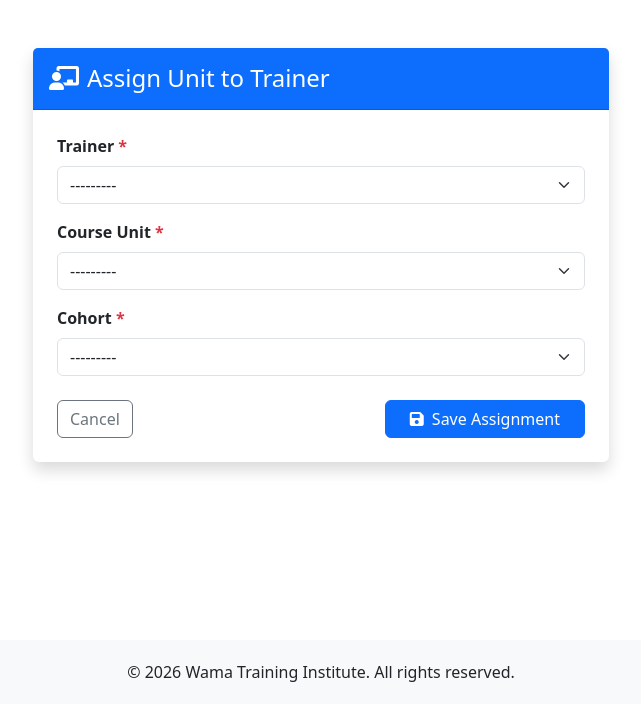
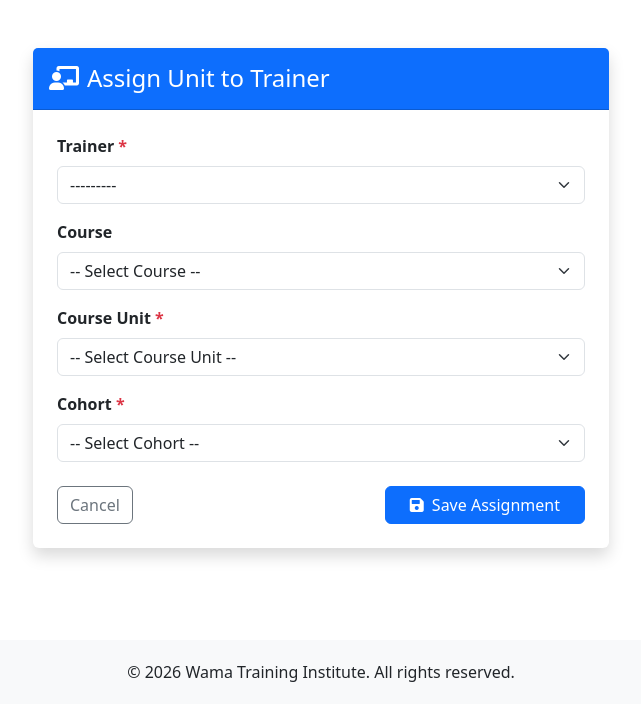
Before and after one commit to Kipkerich/learning-management-system, a Django app: page /results/assignments/create/ in a window 1280 px wide. Shown: the part 96-800 px from the top of the page, without its empty margins (319-960 px from the left). Run offline with Django 5.2, Linux system fonts and the light colour scheme; a user stored in the database is signed in; data comes from the database, SQL or seed files in the repository; both versions use the stored data as it was after the commit; data that the repository does not hold is empty.

Commit message:
Add courses dashboard card and course unit filtering for trainer assignments
Co-authored-by: Kipkerich <91955981+Kipkerich@users.noreply.github.com>

```diff
--- a/lms/results/forms.py
+++ b/lms/results/forms.py
@@ -6,13 +6,19 @@ from accounts.models import Cohort, StudentProfile
 
 class TrainerUnitAssignmentForm(forms.ModelForm):
     trainer = forms.ModelChoiceField(
-        queryset=User.objects.filter(is_active=True),
+        queryset=User.objects.filter(is_active=True, userprofile__user_type='trainer'),
         widget=forms.Select(attrs={'class': 'form-select'}),
         label="Select Trainer"
     )
+    course = forms.ModelChoiceField(
+        queryset=Course.objects.all(),
+        widget=forms.Select(attrs={'class': 'form-select', 'id': 'id_course'}),
+        label="Select Course",
+        required=False
+    )
     unit = forms.ModelChoiceField(
         queryset=Unit.objects.all().select_related('course'),
-        widget=forms.Select(attrs={'class': 'form-select'}),
+        widget=forms.Select(attrs={'class': 'form-select', 'id': 'id_unit'}),
         label="Select Course Unit"
     )
     cohort = forms.ModelChoiceField(
@@ -23,7 +29,17 @@ class TrainerUnitAssignmentForm(forms.ModelForm):
 
     class Meta:
         model = TrainerUnitAssignment
-        fields = ['trainer', 'unit', 'cohort']
+        fields = ['trainer', 'course', 'unit', 'cohort']
+
+    def __init__(self, *args, **kwargs):
+        super().__init__(*args, **kwargs)
+        self.fields['course'].empty_label = "-- Select Course --"
+        self.fields['unit'].empty_label = "-- Select Course Unit --"
+        self.fields['cohort'].empty_label = "-- Select Cohort --"
+
+        # Populate initial course if instance exists
+        if self.instance and self.instance.pk and self.instance.unit and self.instance.unit.course:
+            self.fields['course'].initial = self.instance.unit.course
 
 
 class StudentResultEntryForm(forms.ModelForm):
--- a/lms/templates/results/assignment_form.html
+++ b/lms/templates/results/assignment_form.html
@@ -17,6 +17,11 @@
                     {% if form.trainer.errors %}<div class="text-danger small">{{ form.trainer.errors|first }}</div>{% endif %}
                 </div>
                 <div class="mb-3">
+                    <label class="form-label fw-bold">Course</label>
+                    {{ form.course }}
+                    {% if form.course.errors %}<div class="text-danger small">{{ form.course.errors|first }}</div>{% endif %}
+                </div>
+                <div class="mb-3">
                     <label class="form-label fw-bold">Course Unit <span class="text-danger">*</span></label>
                     {{ form.unit }}
                     {% if form.unit.errors %}<div class="text-danger small">{{ form.unit.errors|first }}</div>{% endif %}
@@ -34,4 +39,52 @@
         </div>
     </div>
 </div>
+
+<script>
+document.addEventListener('DOMContentLoaded', function() {
+    const courseSelect = document.getElementById('id_course');
+    const unitSelect = document.getElementById('id_unit');
+
+    if (!courseSelect || !unitSelect) return;
+
+    // Build JavaScript objects for all available course units
+    const unitsData = [
+        {% for unit in form.fields.unit.queryset %}
+        { id: "{{ unit.id }}", name: "{{ unit.code }}: {{ unit.name|escapejs }}", courseId: "{{ unit.course_id }}" }{% if not forloop.last %},{% endif %}
+        {% endfor %}
+    ];
+
+    function filterUnits() {
+        const selectedCourseId = courseSelect.value;
+        const currentUnitVal = unitSelect.value;
+
+        // Clear current unit options
+        unitSelect.innerHTML = '';
+
+        // Default empty option
+        const emptyOpt = document.createElement('option');
+        emptyOpt.value = '';
+        emptyOpt.textContent = '-- Select Course Unit --';
+        unitSelect.appendChild(emptyOpt);
+
+        unitsData.forEach(u => {
+            if (!selectedCourseId || u.courseId === selectedCourseId) {
+                const opt = document.createElement('option');
+                opt.value = u.id;
+                opt.textContent = u.name;
+                if (u.id === currentUnitVal) {
+                    opt.selected = true;
+                }
+                unitSelect.appendChild(opt);
+            }
+        });
+    }
+
+    courseSelect.addEventListener('change', filterUnits);
+    // Initial filter if course is pre-selected
+    if (courseSelect.value) {
+        filterUnits();
+    }
+});
+</script>
 {% endblock %}
```
Also changed, not shown: lms/results/tests.py (+11 -0 lines), lms/templates/dashboard.html (+16 -5 lines), lms/db.sqlite3.
